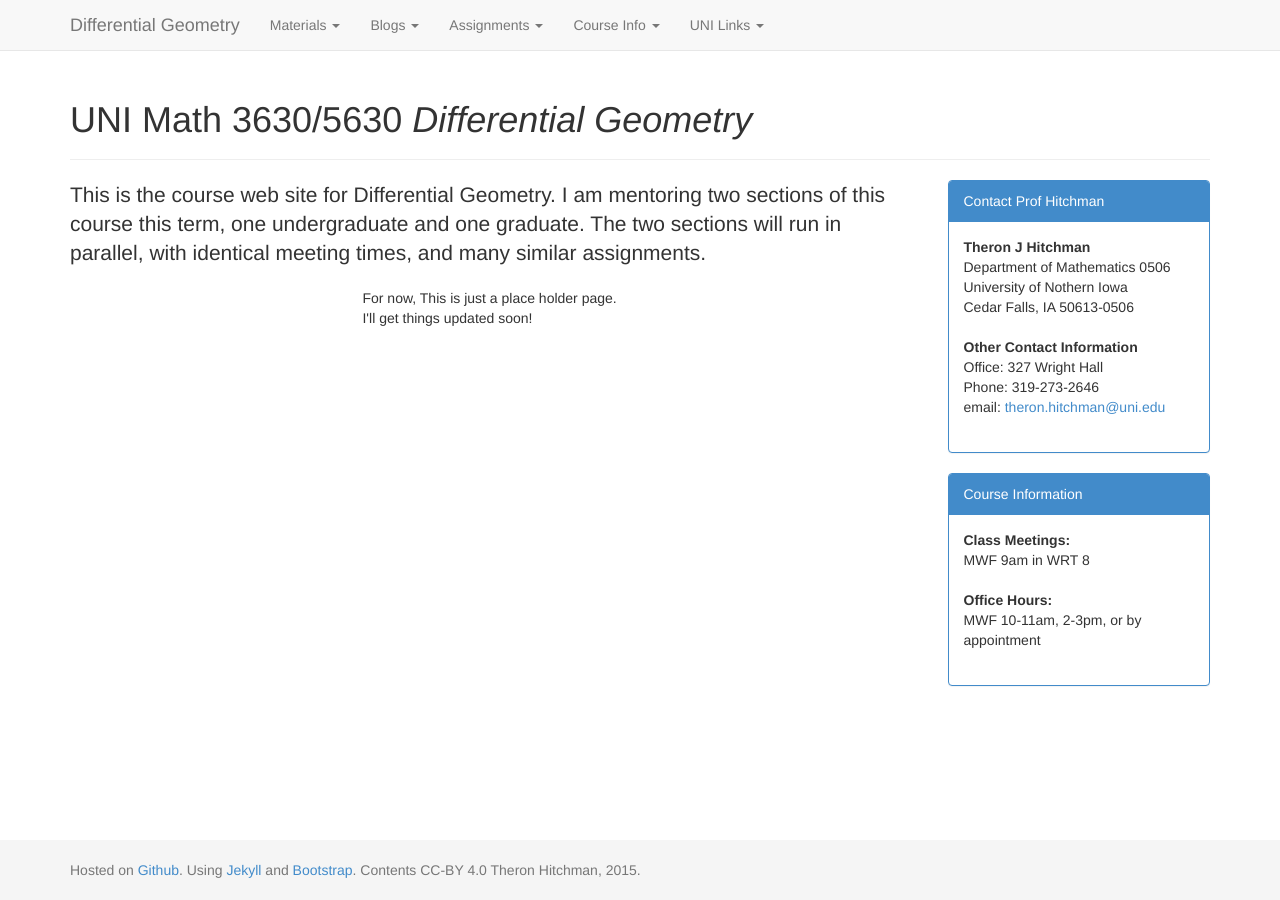
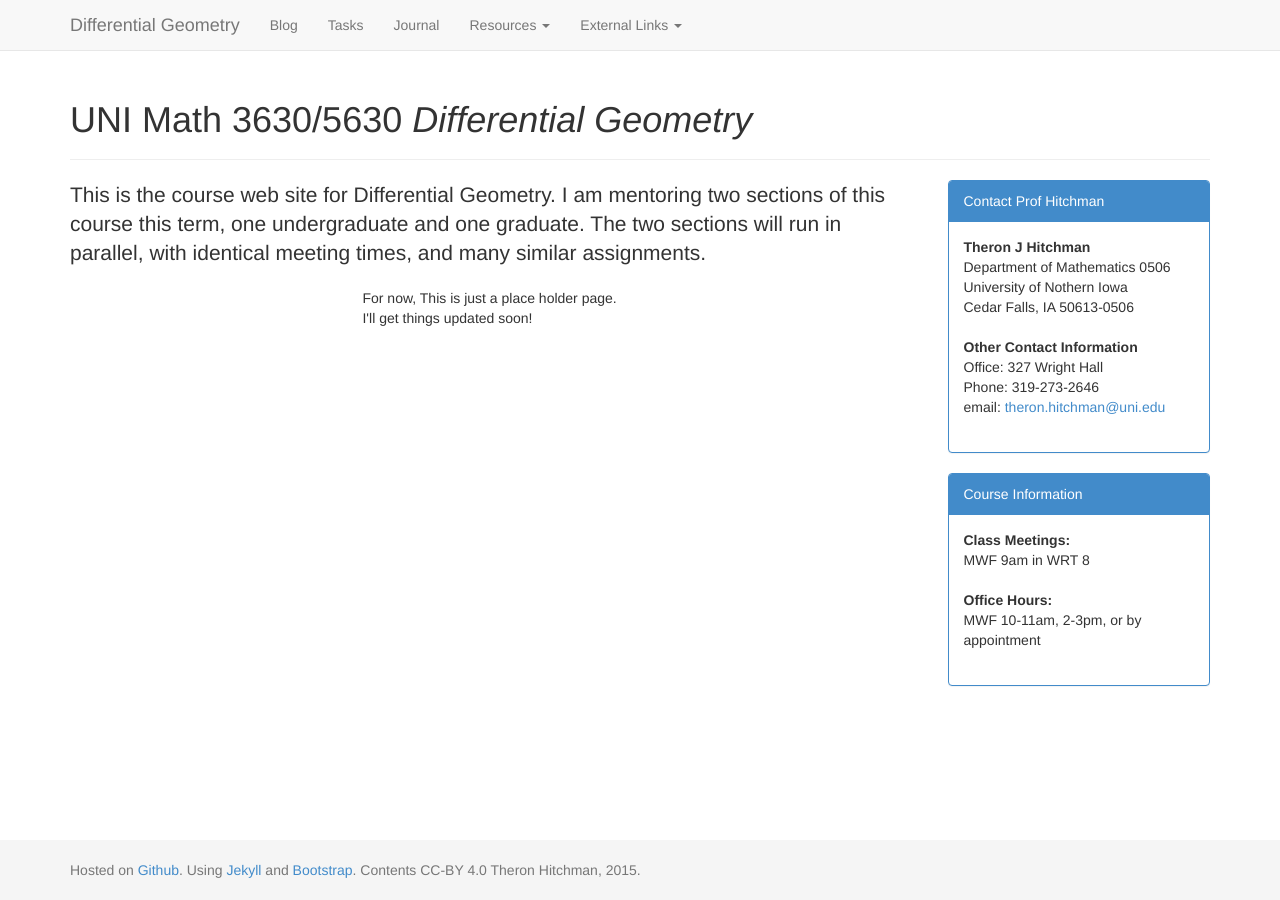
Before and after one commit to theronhitchman/differential-geometry, a Jekyll site: the page built from index.md, in a window 1280 px wide. Built offline with Jekyll 4.4.1, drawn with Linux system fonts in a browser that asks for light colours; nearby versions of some CDN libraries.

Commit message:
updated header by stealing EG style

```diff
--- a/_includes/header.html
+++ b/_includes/header.html
@@ -26,7 +26,7 @@
 
   <body>
 
-    <!-- Fixed navbar -->
+  <!-- Fixed navbar -->
     <div class="navbar navbar-default navbar-fixed-top" role="navigation">
       <div class="container">
         <div class="navbar-header">
@@ -40,48 +40,34 @@
         </div>
         <div class="collapse navbar-collapse">
           <ul class="nav navbar-nav">
-
+            <li class="text-center"><a href="{{ site.baseurl }}/blog/">Blog</a></li>
+            <li class="text-center"><a href="{{ site.baseurl }}/tasks/">Tasks</a></li>
+            <li class="text-center"><a href="{{ site.baseurl }}/journal/">Journal</a></li>
             <li class="dropdown">
-              <a  href="#" class="dropdown-toggle" data-toggle="dropdown">Materials <span class="caret"></span></a>
+              <a href="#" class="dropdown-toggle" data-toggle="dropdown">Resources <span class="caret"></span></a>
               <ul class="dropdown-menu" role="menu">
-                <li><a href="{{ site.baseurl }}/course-materials/workbook/LinAlgWorkbook.html" target="_blank">Workbook (HTML)</a></li>
-                <li><a href="{{ site.baseurl }}/course-materials/workbook/LinAlgWorkbook.pdf" target="_blank">Workbook (PDF)</a></li>
-                <li><a href="{{ site.baseurl }}/course-materials/">Other Sources</a></li>
-              </ul>
-            </li>
-
-
-            <li class="dropdown">
-              <a href="#" class="dropdown-toggle" data-toggle="dropdown">Blogs <span class="caret"></span></a>
-              <ul class="dropdown-menu" role="menu">
-                <li><a href="{{ site.baseurl }}/section01/">Section 01</a></li>
-                <li><a href="{{ site.baseurl }}/section02/">Section 02</a></li>
+                <li><a href="{{ site.baseurl }}/syllabus/">Syllabus</a></li>
+                <li><a href="{{ site.baseurl }}/inquiry-based-learning/">Inquiry</a></li>
+                <li><a href="{{ site.baseurl }}/specs-grading/">Assessment</a></li>
+                <li><a href="{{site.baseurl}}/writing/">Writing</a></li>
+                <li><a href="{{ site.baseurl }}/sage-math/">Sage Math</a></li>
               </ul>
             </li>
             <li class="dropdown">
-              <a href="#" class="dropdown-toggle" data-toggle="dropdown">Assignments <span class="caret"></span></a>
+              <a href="#" class="dropdown-toggle" data-toggle="dropdown">External Links <span class="caret"></span></a>
               <ul class="dropdown-menu" role="menu">
-                <li><a href="{{ site.baseurl }}/calendar/">Daily Calendar</a></li>
-                <li><a href="{{ site.baseurl }}/weekly-assignments/">Weekly Assignments</a></li>
-              </ul>
-            </li>
-            <li class="dropdown">
-              <a href="#" class="dropdown-toggle" data-toggle="dropdown">Course Info <span class="caret"></span></a>
-              <ul class="dropdown-menu" role="menu">
-                <li><a href="{{ site.baseurl }}/syllabus/">Syllabus</a></li>
-                <li><a href="{{ site.baseurl }}/standards-based-assessment/">Assessment</a></li>
-                <li><a href="{{ site.baseurl }}/inquiry-based-learning/">Inquiry</a></li>
-                <li><a href="{{ site.baseurl }}/sage-math/">SageMath</a></li>
-              </ul>
-            </li>
-          </ul>
-          <ul class="nav navbar-nav">
-            <li class="dropdown">
-              <a href="#" class="dropdown-toggle" data-toggle="dropdown">UNI Links <span class="caret"></span></a>
-              <ul class="dropdown-menu" role="menu">
-                <li><a href="{{site.uniurl}}/theron/">Prof Hitchman</a></li>
-                <li><a href="{{site.unimathurl}}">UNI Math</a></li>
-                <li><a href="{{ site.uniurl }}">Northern Iowa</a></li>
+                <li class="dropdown-header">UNI sites</li>
+                <li><a href="http://www.uni.edu">Northern Iowa</a></li>
+                <li><a href="http://www.uni.edu/math">UNI Math</a></li>
+                <li><a href="http://www.uni.edu/theron">Prof Hitchman</a></li>
+                <li class="divider"></li>
+                <li class="dropdown-header">LaTeX stuff</li>
+                <li><a href="http://github.com/theronhitchman/differential-geometry">EG Source Files</a></li>
+                <li><a href="https://www.overleaf.com/">Overleaf</a></li>
+                <li><a href="http://detexify.kirelabs.org/classify.html">DeTeXify</a></li>
+                <li class="divider"></li>
+                <li class="dropdown-header">Sage</li>
+                <li><a href="https://cloud.sagemath.com/">SageMathCloud</a></li>
               </ul>
             </li>
           </ul>
```
